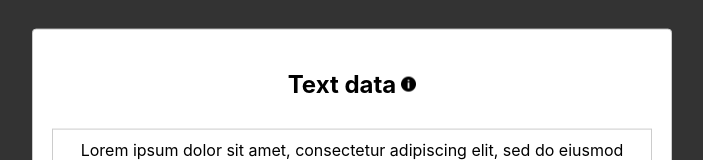
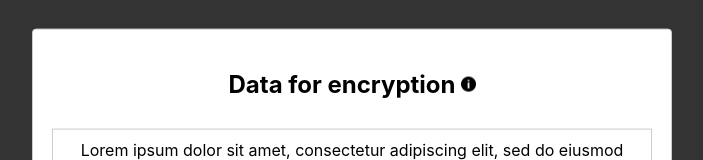
Before and after one commit to JhonyLemon/block-cipher-modes-animations, a React (Create React App) app: page / in a window 1280 px wide. Both pictures are taken after a click on the button "Show data". Shown: the part 225-385 px from the top of the page, without its empty margins (288-991 px from the left). Built offline with nearby package versions, Linux system fonts and the light colour scheme.

Commit message:
small improvements

```diff
--- a/src/components/DataModal.js
+++ b/src/components/DataModal.js
@@ -48,7 +48,7 @@ export const DataModal = ({isOpen, setOpen, data, file}) => {
                 }
             >
                 <div style={{display: 'flex', alignItems: 'center'}}>
-                    <h2>{(file !== undefined && file !== null) ? 'File data' : 'Text data'}</h2>
+                    <h2>Data for encryption</h2>
                     <img data-tooltip-id='dataDisplay' src={information} alt="Info"
                          style={{height: '15px', width: '15px', marginLeft: '5px'}}/>
                 </div>
```
